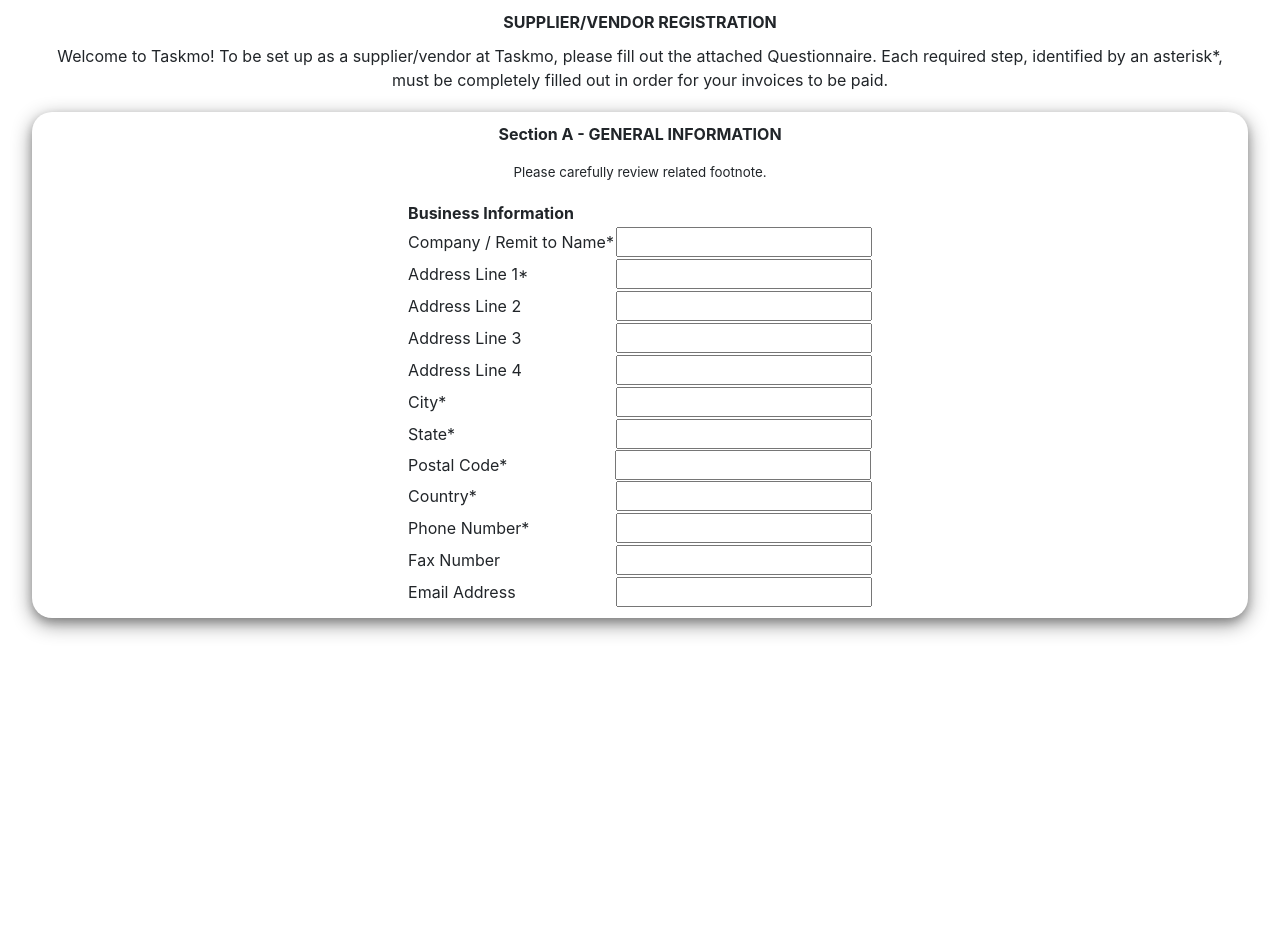
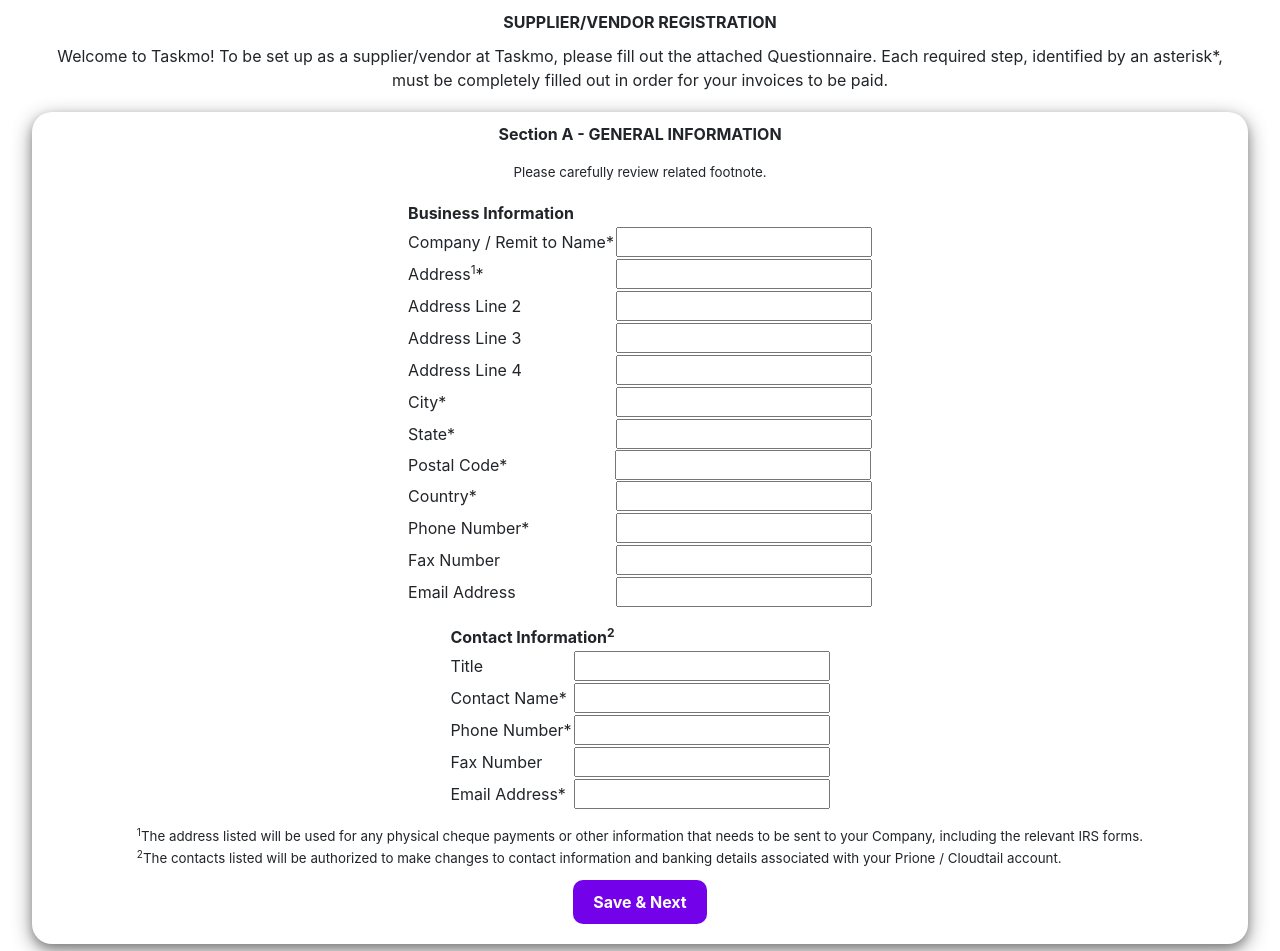
Before and after one commit to mayurpaunipagar/taskmo-assignment6-frontend, a React (Create React App) app: page /v1/vendor-registration/1 in a window 1280 px wide. Shown: the top 951 px of the page. Before the commit the page ends 800 px from the top, so only its background shows below. Built offline with nearby package versions, Linux system fonts and the light colour scheme.

Commit message:
save and next btn added

```diff
--- a/src/component/venderRegistration/sectionA/index.js
+++ b/src/component/venderRegistration/sectionA/index.js
@@ -1,9 +1,13 @@
 export default function SectionA() {
   return (
     <>
-      <div className="mb-3"><b>Section A - GENERAL INFORMATION</b></div>
-      <td className="vr-note mb-3">Please carefully review related footnote.</td>
-      <table>
+      <div className="mb-3">
+        <b>Section A - GENERAL INFORMATION</b>
+      </div>
+      <td className="vr-note mb-3">
+        Please carefully review related footnote.
+      </td>
+      <table className="mb-3">
         <tr>
           <th colSpan={2}>Business Information</th>
         </tr>
@@ -14,7 +18,9 @@ export default function SectionA() {
           </td>
         </tr>
         <tr>
-          <td>Address Line 1*</td>
+          <td>
+            Address<sup>1</sup>*
+          </td>
           <td>
             <input />
           </td>
@@ -78,6 +84,60 @@ export default function SectionA() {
           </td>
         </tr>
       </table>
+      <table className="mb-3">
+        <tr>
+          <th colSpan={2}>
+            Contact Information<sup>2</sup>
+          </th>
+        </tr>
+        <tr>
+          <td>Title</td>
+          <td>
+            <input />
+          </td>
+        </tr>
+        <tr>
+          <td>Contact Name*</td>
+          <td>
+            <input />
+          </td>
+        </tr>
+        <tr>
+          <td>Phone Number*</td>
+          <td>
+            <input />
+          </td>
+        </tr>
+        <tr>
+          <td>Fax Number</td>
+          <td>
+            <input />
+          </td>
+        </tr>
+        <tr>
+          <td>Email Address*</td>
+          <td>
+            <input />
+          </td>
+        </tr>
+      </table>
+      <table>
+        <tr>
+          <td className="vr-note">
+            <sup>1</sup>The address listed will be used for any physical cheque
+            payments or other information that needs to be sent to your Company,
+            including the relevant IRS forms.
+          </td>
+        </tr>
+        <tr>
+          <td className="vr-note">
+            <sup>2</sup>The contacts listed will be authorized to make changes
+            to contact information and banking details associated with your
+            Prione / Cloudtail account.
+          </td>
+        </tr>
+      </table>
+      <button className="vr-btn">Save &amp; Next</button>
     </>
   );
 }
--- a/src/component/venderRegistration/style.css
+++ b/src/component/venderRegistration/style.css
@@ -20,3 +20,27 @@
     align-items: center;
     margin: 10px 10px;
 }
+
+.vr-btn{
+  background-color: #7302ea;
+  font-weight: bold;
+  color: white;
+  padding:10px 20px;
+  border-radius:10px;
+  outline:none;
+  margin:10px;
+  outline:none;
+  border:none;
+}
+.vr-btn:hover{
+  outline:none;
+  border:none;
+  box-shadow: 0 4px 8px 0 rgba(0, 0, 0, 0.2), 0 6px 20px 0 rgba(0, 0, 0, 0.45);
+}
+
+.vr-btn:active{
+  background-color: #8726ee;
+  outline:none;
+  border:none;
+  box-shadow: 0 4px 8px 0 rgba(0, 0, 0, 0.2), 0 6px 20px 0 rgba(0, 0, 0, 0.45);
+}
```
